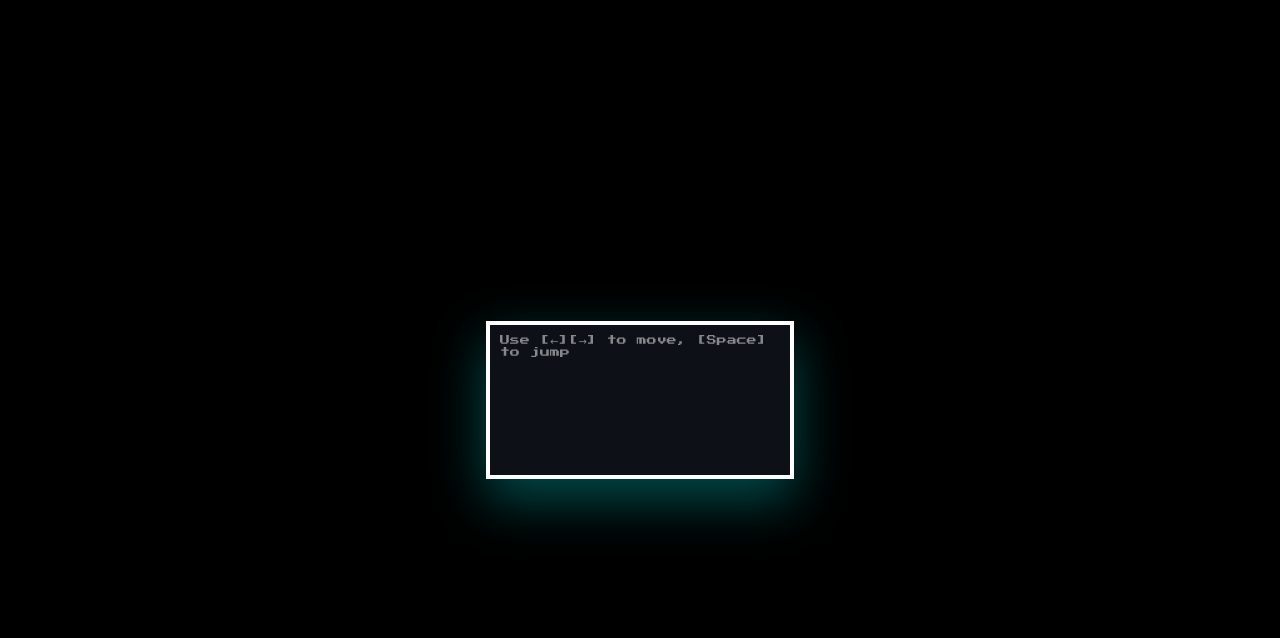
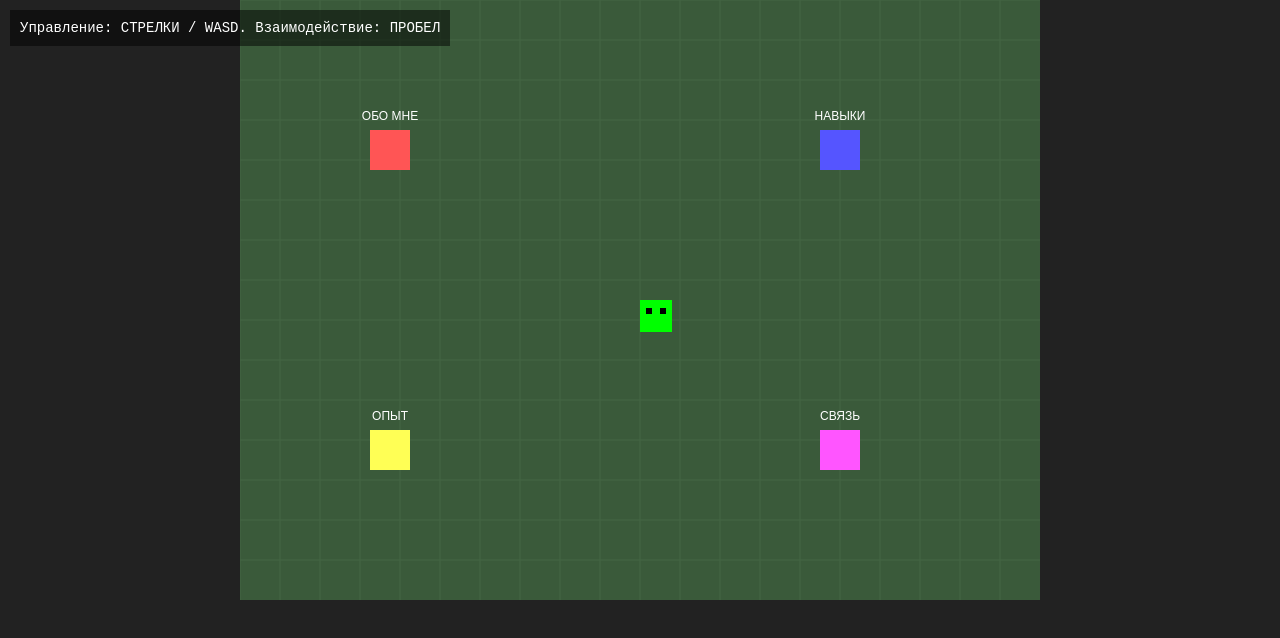
Before and after one commit to disvolo17/check-new, a plain HTML site: page index.html in a window 1280 px wide. Drawn offline with Linux system fonts and the light colour scheme.

Commit message:
Update index.html

```diff
--- a/index.html
+++ b/index.html
@@ -2,119 +2,150 @@
 <html lang="ru">
 <head>
     <meta charset="UTF-8">
-    <meta name="viewport" content="width=device-width, initial-scale=1.0">
-    <title>Gamer CV :: The Quest</title>
+    <title>Pixel Resume Game</title>
     <style>
-        /* Подключаем ретро-шрифт (опционально, если есть интернет) */
-        @import url('https://fonts.googleapis.com/css2?family=Press+Start+2P&display=swap');
-
-        * { margin: 0; padding: 0; box-sizing: border-box; }
-        body {
-            background: #000; /* Черный фон вокруг игры */
-            color: #fff;
-            font-family: 'Press Start 2P', cursive; /* Пиксельный шрифт */
-            height: 100vh;
-            overflow: hidden; /* Убираем скролл браузера */
-            display: flex;
-            align-items: center;
-            justify-content: center;
-        }
-
-        #game-container {
-            position: relative;
-            border: 4px solid #fff; /* Рамка игрового окна */
-            box-shadow: 0 20px 50px rgba(0,255,255, 0.3); /* Неоновое свечение */
-        }
-
-        canvas {
-            display: block;
-            background: #0d1117; /* Фон внутри игры (темно-синий) */
-        }
-
-        /* Оверлей управления для мобилок */
-        #controls {
-            position: absolute;
-            bottom: 20px;
-            left: 20px;
-            display: none; /* Скрыт по умолчанию на десктопе */
-            gap: 10px;
-        }
-        .btn {
-            width: 60px;
-            height: 60px;
-            background: rgba(255,255,255,0.2);
-            border: 2px solid #fff;
-            border-radius: 10px;
-            display: flex;
-            align-items: center;
-            justify-content: center;
-            font-size: 20px;
-            user-select: none;
-        }
+        body { margin: 0; background: #222; font-family: 'Courier New', Courier, monospace; overflow: hidden; color: white; }
+        canvas { display: block; background: #3a5a3a; margin: 0 auto; image-rendering: pixelated; }
+        #ui { position: absolute; bottom: 20px; left: 50%; transform: translateX(-50%);
+              background: rgba(0,0,0,0.8); padding: 20px; border: 4px solid #fff;
+              width: 80%; max-width: 600px; display: none; }
+        .instructions { position: absolute; top: 10px; left: 10px; background: rgba(0,0,0,0.5); padding: 10px; font-size: 14px; }
     </style>
 </head>
 <body>
 
-    <div id="game-container">
-        <canvas id="gameCanvas"></canvas>
+<div class="instructions">Управление: СТРЕЛКИ / WASD. Взаимодействие: ПРОБЕЛ</div>
+<div id="ui">
+    <div id="ui-title" style="font-weight: bold; color: #ff0; margin-bottom: 10px;"></div>
+    <div id="ui-content"></div>
+    <div style="font-size: 10px; margin-top: 10px; color: #aaa;">Нажмите Пробел, чтобы закрыть</div>
+</div>
 
-        <div style="position: absolute; top: 10px; left: 10px; font-size: 10px; color: rgba(255,255,255,0.5);">
-            Use [←][→] to move, [Space] to jump
-        </div>
+<canvas id="gameCanvas"></canvas>
 
-        <div id="controls">
-            <div class="btn" id="left-btn">←</div>
-            <div class="btn" id="jump-btn">↑</div>
-            <div class="btn" id="right-btn">→</div>
-        </div>
-    </div>
+<script>
+/** * ДАННЫЕ ВАШЕГО РЕЗЮМЕ
+ * (Замените текст ниже на свой с сайта disvolo17.github.io/work/)
+ */
+const RESUME_DATA = {
+    intro: {
+        title: "КТО Я?",
+        text: "Привет! Я [Ваше Имя]. Разработчик и творец. Добро пожаловать в мой мир!"
+    },
+    skills: {
+        title: "НАВЫКИ (SKILLS)",
+        text: "• Frontend: React, Vue, HTML/CSS\n• Backend: Node.js, Python\n• Tools: Git, Docker, Figma"
+    },
+    experience: {
+        title: "ОПЫТ РАБОТЫ",
+        text: "2022 - н.в.: Senior Developer в 'Super Company'\n2020 - 2022: Junior в 'StartUp Inc'"
+    },
+    contacts: {
+        title: "КОНТАКТЫ",
+        text: "GitHub: disvolo17\nEmail: your@email.com\nTelegram: @yourname"
+    }
+};
 
-    <script>
-        const canvas = document.getElementById('gameCanvas');
-        const ctx = canvas.getContext('ctx');
+const canvas = document.getElementById('gameCanvas');
+const ctx = canvas.getContext('2d');
+const ui = document.getElementById('ui');
+const uiTitle = document.getElementById('ui-title');
+const uiContent = document.getElementById('ui-content');
 
-        // Размеры игрового окна (фиксированные для стабильности)
-        canvas.width = 1000;
-        canvas.height = 600;
+canvas.width = 800;
+canvas.height = 600;
 
-        // --- ДАННЫЕ РЕЗЮМЕ (Изменяй здесь!) ---
-        const resumeData = {
-            name: "ТВОЕ ИМЯ",
-            title: "LEVEL 1: FRONTEND DEVELOPER",
-            sections: [
-                { title: "STARTING ZONE", text: "Родился, учился, нашел клавиатуру." },
-                { title: "SKILLS OBTAINED", text: "[HTML][CSS][JS][React][Git][NoobsPwned]" },
-                { title: "EXPERIENCE MAP", text: "2021-2023: Studio X (Junior) // 2023-Now: Freelance (Mage)" },
-                { title: "CONTACT BOSS", text: "Email: ghost@cv.com // GitHub: /ghost" }
-            ]
-        };
+const player = { x: 400, y: 300, size: 32, speed: 4, color: '#00ff00' };
+const keys = {};
+let activeDialog = null;
 
-        // --- ИГРОВЫЕ ПЕРЕМЕННЫЕ ---
-        let gravity = 0.8;
-        let friction = 0.9;
-        let gameFrame = 0;
+// Объекты на карте (NPC/Зоны)
+const points = [
+    { x: 150, y: 150, size: 40, color: '#ff5555', label: 'ОБО МНЕ', data: RESUME_DATA.intro },
+    { x: 600, y: 150, size: 40, color: '#5555ff', label: 'НАВЫКИ', data: RESUME_DATA.skills },
+    { x: 150, y: 450, size: 40, color: '#ffff55', label: 'ОПЫТ', data: RESUME_DATA.experience },
+    { x: 600, y: 450, size: 40, color: '#ff55ff', label: 'СВЯЗЬ', data: RESUME_DATA.contacts },
+];
 
-        // Управление
-        const keys = { right: false, left: false, up: false };
+window.addEventListener('keydown', e => {
+    keys[e.code] = true;
+    if (e.code === 'Space') handleInteraction();
+});
+window.addEventListener('keyup', e => keys[e.code] = false);
 
-        // Игрок
-        const player = {
-            x: 100,
-            y: canvas.height - 100,
-            width: 32,
-            height: 48,
-            speed: 5,
-            velX: 0,
-            velY: 0,
-            jumping: false,
-            color: '#00ffff' // Неоновый голубой
-        };
+function handleInteraction() {
+    if (activeDialog) {
+        activeDialog = null;
+        ui.style.display = 'none';
+        return;
+    }
 
-        // Мир (Платформы)
-        const platforms = [
-            // Пол
-            { x: 0, y: canvas.height - 20, width: canvas.width * 2, height: 20, color: '#333' },
-            // Зона 1
-            { x: 300, y: 500, width: 200, height: 20, color: '#ff0055' },
-            // Зона 2
-            { x: 600, y: 400, width: 200, height:
+    points.forEach(p => {
+        const dist = Math.hypot(player.x - p.x, player.y - p.y);
+        if (dist < 60) {
+            activeDialog = p.data;
+            uiTitle.innerText = p.data.title;
+            uiContent.innerText = p.data.text;
+            ui.style.display = 'block';
+        }
+    });
+}
+
+function update() {
+    if (activeDialog) return;
+
+    if (keys['ArrowUp'] || keys['KeyW']) player.y -= player.speed;
+    if (keys['ArrowDown'] || keys['KeyS']) player.y += player.speed;
+    if (keys['ArrowLeft'] || keys['KeyA']) player.x -= player.speed;
+    if (keys['ArrowRight'] || keys['KeyD']) player.x += player.speed;
+
+    // Границы
+    player.x = Math.max(0, Math.min(canvas.width - player.size, player.x));
+    player.y = Math.max(0, Math.min(canvas.height - player.size, player.y));
+}
+
+function draw() {
+    ctx.clearRect(0, 0, canvas.width, canvas.height);
+
+    // Рисуем сетку (для стиля)
+    ctx.strokeStyle = '#446644';
+    for(let i=0; i<canvas.width; i+=40) {
+        ctx.beginPath(); ctx.moveTo(i,0); ctx.lineTo(i,canvas.height); ctx.stroke();
+    }
+    for(let i=0; i<canvas.height; i+=40) {
+        ctx.beginPath(); ctx.moveTo(0,i); ctx.lineTo(canvas.width,i); ctx.stroke();
+    }
+
+    // Рисуем точки интереса
+    points.forEach(p => {
+        ctx.fillStyle = p.color;
+        ctx.fillRect(p.x - 20, p.y - 20, 40, 40);
+        ctx.fillStyle = 'white';
+        ctx.font = '12px Arial';
+        ctx.textAlign = 'center';
+        ctx.fillText(p.label, p.x, p.y - 30);
+
+        // Подсказка "Нажми пробел"
+        const dist = Math.hypot(player.x - p.x, player.y - p.y);
+        if (dist < 60) {
+            ctx.fillText("[ПРОБЕЛ]", p.x, p.y + 40);
+        }
+    });
+
+    // Рисуем игрока (пиксельный человечек)
+    ctx.fillStyle = player.color;
+    ctx.fillRect(player.x, player.y, player.size, player.size);
+    ctx.fillStyle = 'black';
+    ctx.fillRect(player.x + 6, player.y + 8, 6, 6); // Глаза
+    ctx.fillRect(player.x + 20, player.y + 8, 6, 6);
+
+    requestAnimationFrame(() => {
+        update();
+        draw();
+    });
+}
+
+draw();
+</script>
+</body>
+</html>
```
